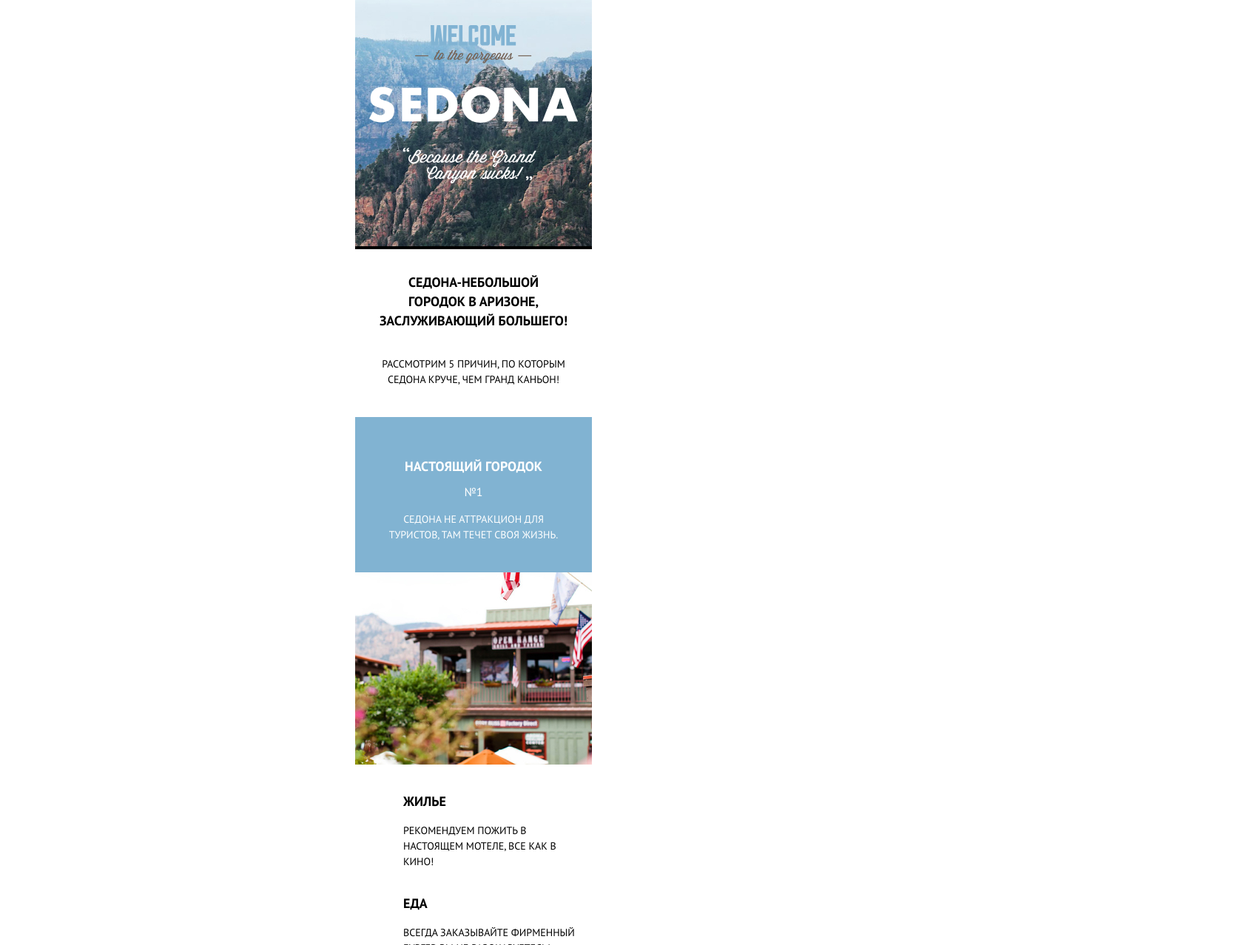
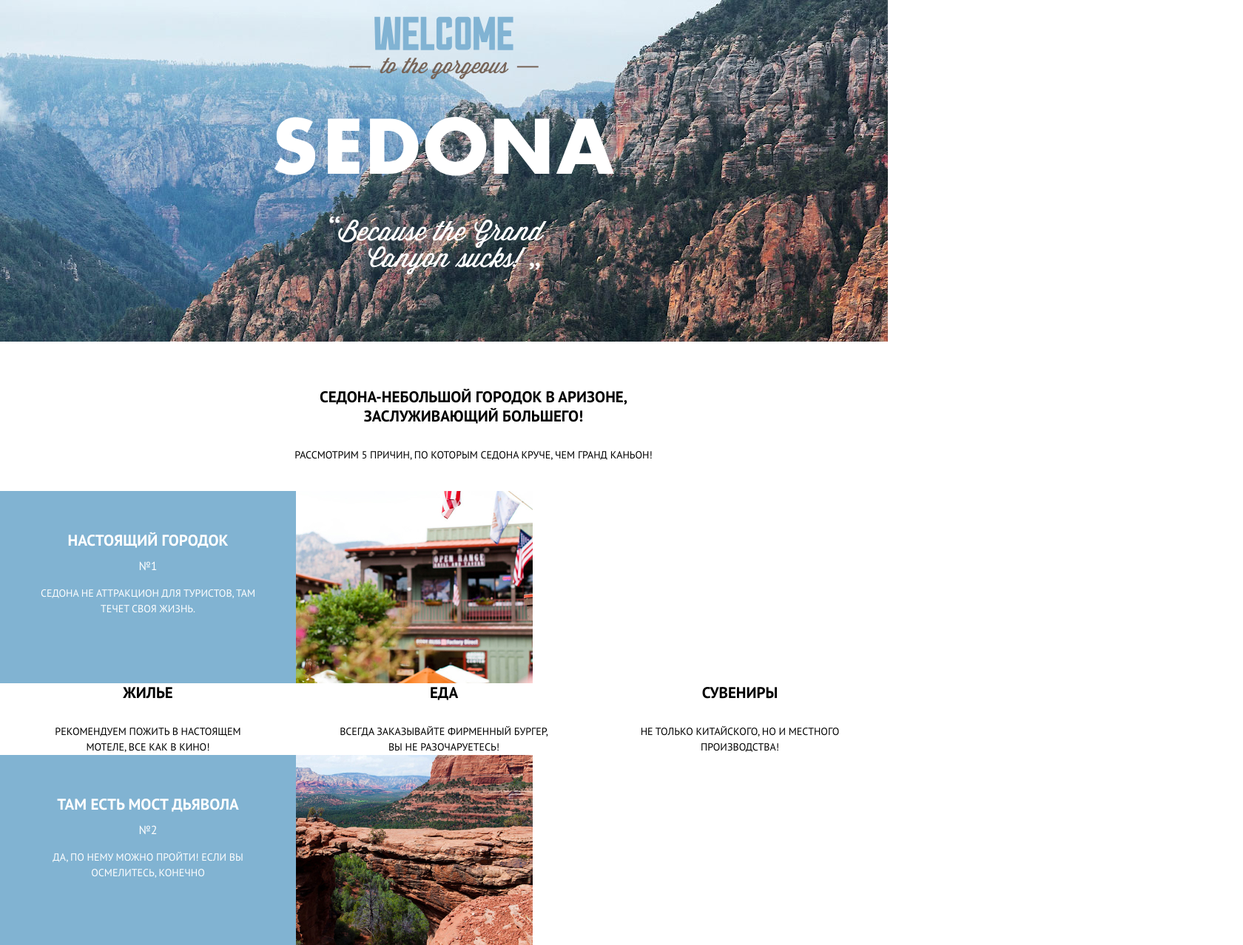
Before and after one commit to htmlacademy-adaptive/2287759-sedona-28, a website: page source/index.html in a window 1280 px wide. Shown: the part 112-1390 px from the top of the page at 74% size, 1680 px wide, since content can reach past the window. Drawn offline with nearby package versions, Linux system fonts and the light colour scheme; files that its build step writes are made by us from their sources.

Commit message:
сетка index.html

```diff
--- /dev/null
+++ b/source/blocks/advantages-list.less
@@ -0,0 +1,5 @@
+.advantages-list{
+  @media(min-width:@tablet-width){
+    display: flex;
+  flex-wrap: wrap;}
+}
--- /dev/null
+++ b/source/blocks/description-image.less
@@ -0,0 +1,5 @@
+.description-image{
+  @media(min-width:@tablet-width){
+    display: flex;
+  flex-wrap: wrap;}
+}
--- a/source/blocks/descriptions.less
+++ b/source/blocks/descriptions.less
@@ -5,4 +5,6 @@
   font-weight: 400;
    text-transform: uppercase;
   margin: 0;
-}
+  padding-left: 10px;
+  padding-right: 10px;
+    }
--- a/source/blocks/footer.less
+++ b/source/blocks/footer.less
@@ -6,4 +6,17 @@
  flex-direction: column;
  justify-content: space-between;
  align-items: center;
+ @media(min-width:@tablet-width){
+  width:@tablet-width;
+  box-sizing: border-box;
+  flex-direction: row;
+  justify-content: space-between;
+  flex-wrap: wrap;
+  padding-left: 60px;
+  padding-right: 60px;
+  }
+@media(min-width:@desktop-width){
+  width:@desktop-width;
+  padding-left: 120px;
+padding-right: 120px; }
 }
--- a/source/blocks/intro.less
+++ b/source/blocks/intro.less
@@ -1,14 +1,21 @@
 .intro{
   background-image: url("../img/index-main/intro.jpg");
-  background-repeat: no-repeat;
-
-
-  background-color: #000000;
-
+  background-size: cover;
+   background-color: #000000;
+  @media(min-width:@tablet-width){ width: 768px;height: 518px;
+  background-image: url("../img/index-main/intro-tab-desk.jpg");}
+  @media(min-width:@desktop-width){width: 1200px; height: 518px;
+    background-image: url("../img/index-main/intro-tab-desk.jpg");}
 
 }
 .intro__welcome{
   padding-top: 90px;
   padding-bottom: 85px;
-
+  @media(min-width:@tablet-width){width: 461px; height: 350px;
+  padding-top: 77px; padding-bottom: 91px;}
+  @media(min-width:@desktop-width){
+    width: 459px; height: 350px;
+    padding-top: 78px;
+    padding-bottom: 90px;
+  }
 }
--- a/source/blocks/promo.less
+++ b/source/blocks/promo.less
@@ -1,12 +1,20 @@
-.promo{width: 284px;
-margin: 0 auto;}
+.promo{width: 255px;
+margin: 0 auto;
+@media(min-width:@tablet-width){width: 520px;}
+}
 
 .promo__title{
   margin: 0;
-padding-top: 32px;
+  padding-top: 32px;
 padding-bottom: 35px;
+@media(min-width:@tablet-width){padding-top: 45px; padding-bottom: 29px;}
+@media(min-width:@desktop-width){padding-top: 62px; padding-bottom: 29px;}
+
 }
 .promo__description
 {margin: 0;
   padding-bottom: 40px;
+  @media(min-width:@tablet-width){ padding-bottom: 55px;}
+@media(min-width:@desktop-width){padding-bottom: 38px;}
+
 }
--- a/source/blocks/recommendations-list-item.less
+++ b/source/blocks/recommendations-list-item.less
@@ -1,14 +1,19 @@
 .recommendations-list-item
 {text-align: start;
-
+  @media(min-width:@tablet-width){width:256px;
+    text-align: center;
+ }
+  @media(min-width:@desktop-width){width:400px;  text-align: center;}
 }
 .recommendations-list-item__title
 {padding-top: 33px;
   padding-left: 47px;
-
+  @media(min-width:@tablet-width){width: 177px; margin: 0 auto; padding: 0;}
+  @media(min-width:@desktop-width){width: 285px;  margin: 0 auto; padding: 0;}
 }
 .recommendations-list-item__description
 {padding-top: 16px;
    padding-left: 47px;
-
+   @media(min-width:@tablet-width){width: 177px; margin: 0 auto; padding:0; padding-top: 29px;}
+   @media(min-width:@desktop-width){width: 285px;  margin: 0 auto; padding:0;  padding-top: 29px;}
 }
--- a/source/blocks/recommendations-list.less
+++ b/source/blocks/recommendations-list.less
@@ -4,4 +4,14 @@
   padding: 0;
   padding-bottom: 46px;
    width: 284px;
+   @media(min-width:@tablet-width){width:@tablet-width;
+    display: flex;
+    flex-wrap: wrap;
+  margin: 0;
+padding: 0;}
+@media(min-width:@desktop-width){width:@desktop-width;
+  display: flex;
+  flex-wrap: wrap;
+margin: 0;
+padding: 0;}
 }
--- a/source/blocks/recommendations.less
+++ b/source/blocks/recommendations.less
@@ -1,5 +1,5 @@
 .recommendations{
-  margin: 0 auto;
-  width: 320px;
-
+   width: 320px;
+  @media(min-width:@tablet-width){width:@tablet-width;}
+  @media(min-width:@desktop-width){width:@desktop-width;}
 }
--- a/source/blocks/titles.less
+++ b/source/blocks/titles.less
@@ -6,5 +6,10 @@
   font-weight: 700;
   text-transform: uppercase;
   margin: 0;
-
+padding-left: 30px;
+padding-right: 30px;
+@media(min-width:@tablet-width){
+  font-size: 21px;
+  line-height: 26px;
 }
+}
--- a/source/blocks/to-book.less
+++ b/source/blocks/to-book.less
@@ -4,14 +4,17 @@
 }
 .to-book__title
 {padding-bottom: 23px;
-
+  @media(min-width:@tablet-width){width: 435px;
+  margin: 0 auto;}
 }
 .to-book__description
 {
 width: 262px;
 margin: 0 auto;
 padding-bottom: 32px;
+@media(min-width:@tablet-width){width: 435px;  margin: 0 auto;}
 }
 .to-book__link{
   margin: 0 auto;
+  @media(min-width:@tablet-width){width: 435px;  margin: 0 auto;}
 }
--- a/source/index.html
+++ b/source/index.html
@@ -38,7 +38,7 @@
         alt="Добро пожаловать в великолепную Седону. Потому что Гранд-каньон отстой.">
     </section>
     <section class="promo">
-      <h2 class="promo__title titles">Седона-небольшой<br> городок в Аризоне, заслуживающий большего!</h2>
+      <h2 class="promo__title titles">Седона-небольшой городок в Аризоне, заслуживающий большего!</h2>
       <p class="promo__description descriptions">Рассмотрим 5 причин, по которым Седона круче, чем гранд каньон!</p>
     </section>
     <section class="advantages">
@@ -75,6 +75,7 @@
         </div>
         <img class="advantages-image" src="img/index-main/bridge.jpg" width="320" height="260" alt="Мост Дьявола.">
       </div>
+      <div class="advantages-list">
       <div class="advantages-description advantages-description--grey">
         <h2 class="advantages-description__title titles">Небольшая площадь</h2>
         <span class="advantages-description__number">№3</span>
@@ -90,6 +91,7 @@
         <span class="advantages-description__number">№5</span>
         <p class="advantages-description__info descriptions">Большинство едет в гранд каньон и толпится там</p>
       </div>
+    </div>
     </section>
     <section class="to-book">
       <h2 class="to-book__title titles">Заинтересовались?</h2>
--- a/source/less/style.less
+++ b/source/less/style.less
@@ -1,9 +1,8 @@
 body {
   font-family: "PT Sans";
   text-align: center;
-  width: 320px;
-margin: 0 auto;
-}
+  margin: 0 auto;
+  }
 @import "../blocks/main-header.less";
 @import "../blocks/menu-button-toggle.less";
 @import "../blocks/visually-hidden.less";
@@ -49,3 +48,5 @@
 @import "../blocks/card-list.less";
 @import "../blocks/card-list-item.less";
 @import "../blocks/video.less";
+@import "../blocks/description-image.less";
+@import "../blocks/advantages-list.less";
```
Also changed, not shown: source/blocks/advantages-description.less (+5 -2 lines), source/img/index-main/intro-tab-desk.jpg (added).
